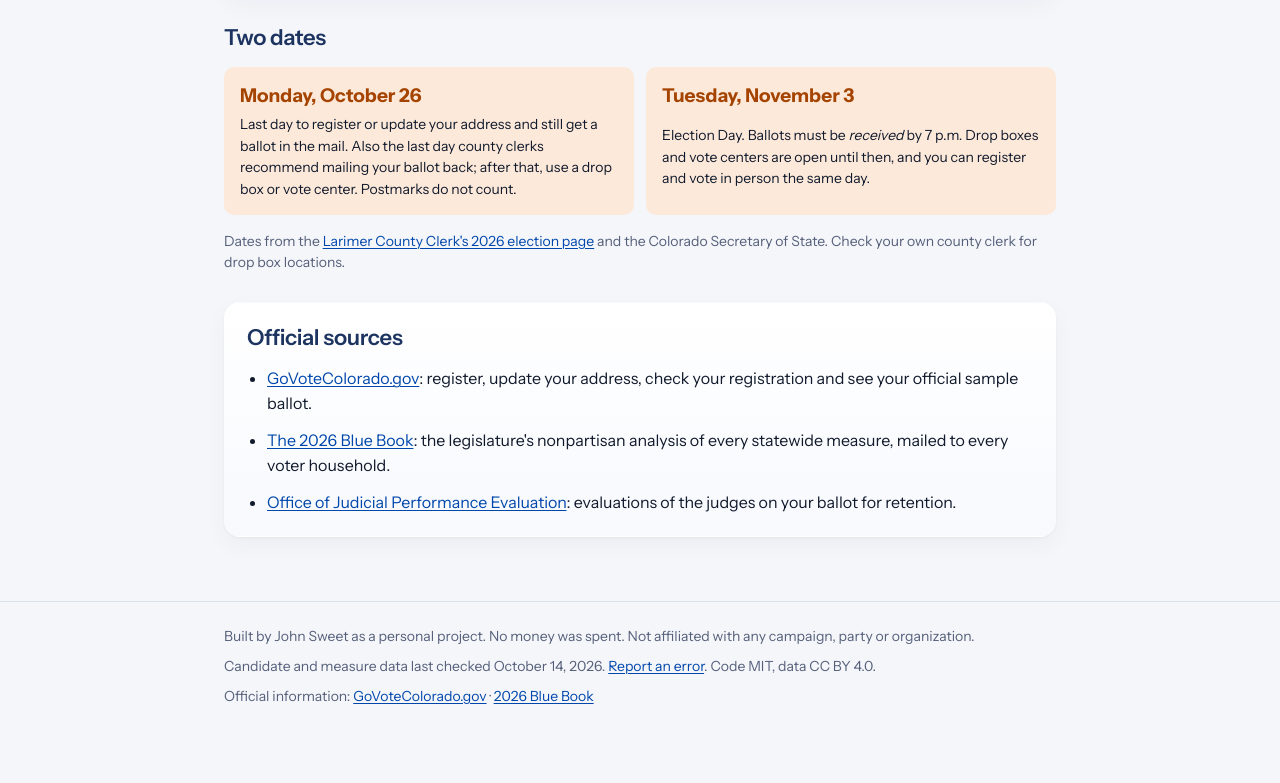
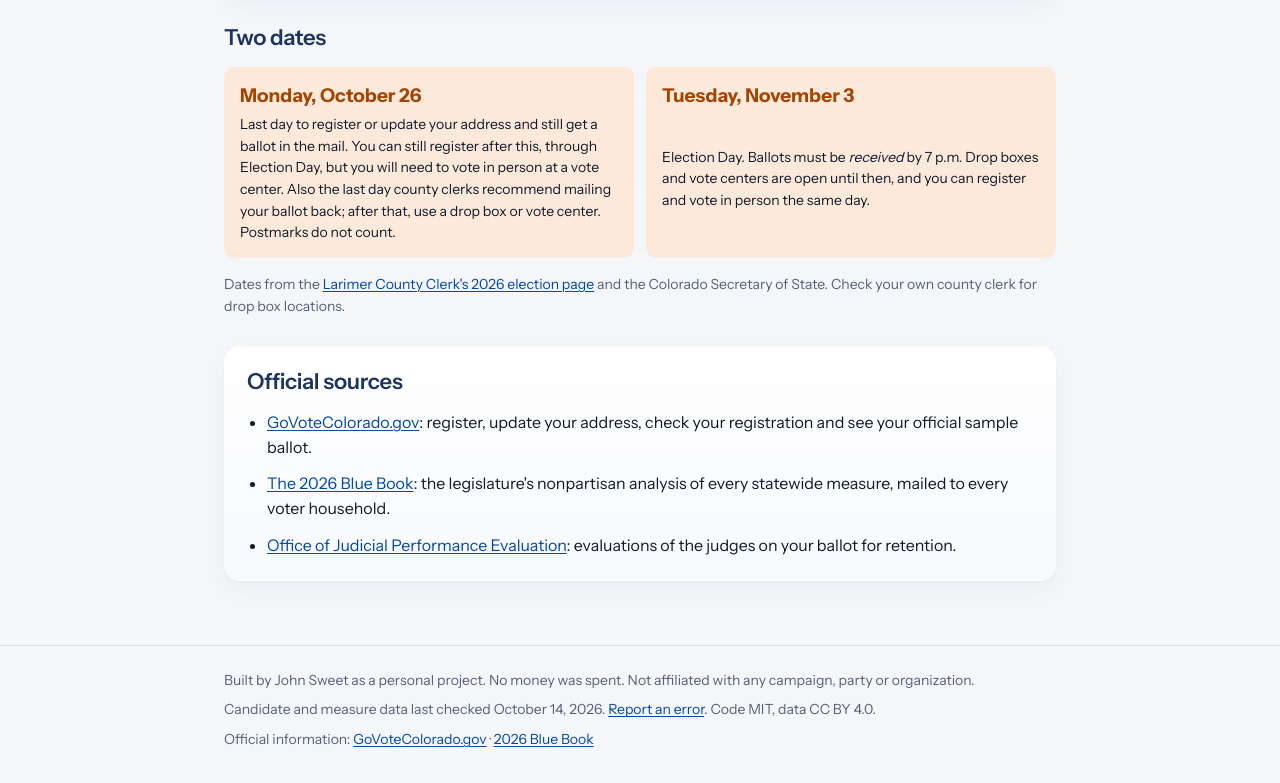
Before and after one commit to jsweetdude/colorado-ballot-guide-claude, an Astro site: page / in a window 1280 px wide. Shown: the part 972-1755 px from the top of the page. Before the commit the page ends 1711 px from the top, so only its background shows below. Built offline with nearby package versions, Linux system fonts and the light colour scheme; Astro itself is replaced by a stand-in of ours; a web font is replaced by a local one.

Commit message:
Landing page: registration continues in person through Election Day

```diff
--- a/src/pages/index.astro
+++ b/src/pages/index.astro
@@ -43,7 +43,7 @@ const houseCount = tierA.filter((r) => r.id.startsWith('us-house')).length;
     <div class="dates">
       <div class="date-card">
         <span class="date-when"><time datetime={DATES.registerBy.iso}>{DATES.registerBy.label}</time></span>
-        <p>Last day to register or update your address and still get a ballot in the mail. Also the last day county clerks recommend mailing your ballot back; after that, use a drop box or vote center. Postmarks do not count.</p>
+        <p>Last day to register or update your address and still get a ballot in the mail. You can still register after this, through Election Day, but you will need to vote in person at a vote center. Also the last day county clerks recommend mailing your ballot back; after that, use a drop box or vote center. Postmarks do not count.</p>
       </div>
       <div class="date-card">
         <span class="date-when"><time datetime={DATES.electionDay.iso}>{DATES.electionDay.label}</time></span>
```
